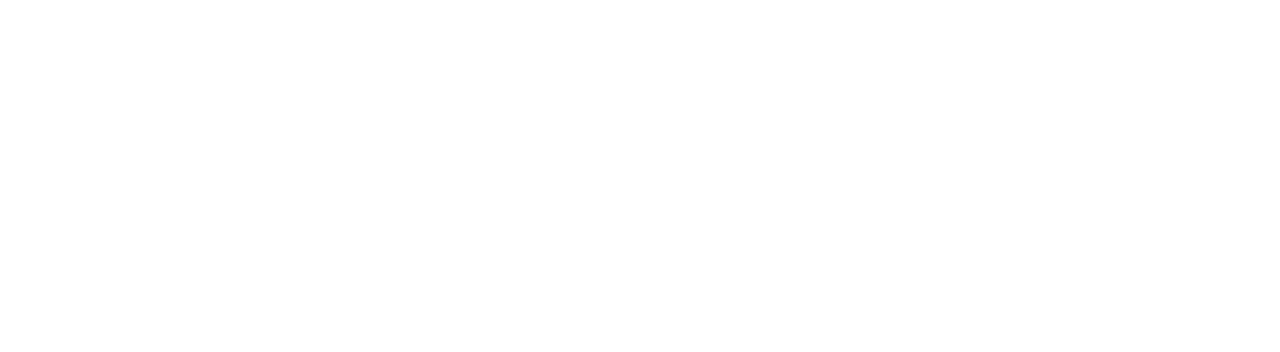
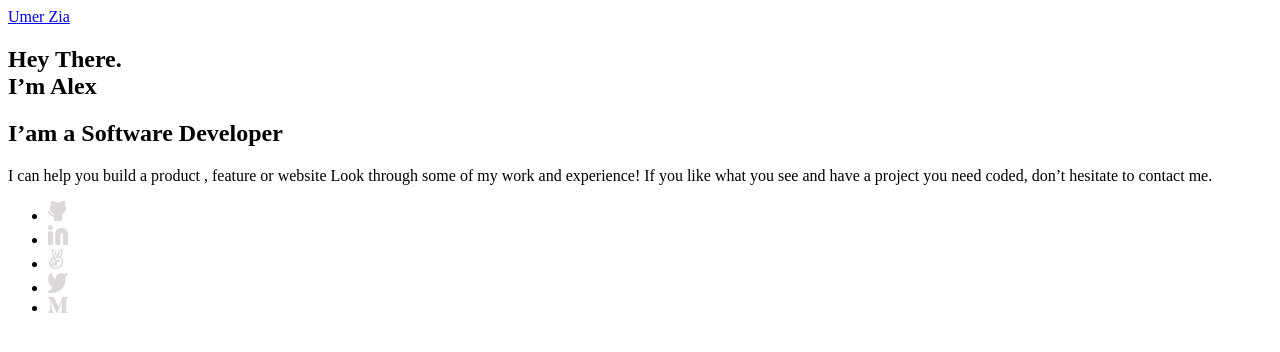
Before and after one commit to UmerZia/Portfolio, a plain HTML site: page index.html in a window 1280 px wide. Drawn offline with Linux system fonts and the light colour scheme.

Commit message:
add html for nav and herosection

```diff
--- a/index.html
+++ b/index.html
@@ -6,5 +6,28 @@
 </head>
 <body>
 
+<!-- Navigation -->
+<nav id="nav">
+    <div class="nav">
+        <a class="nav__logo" href="#">Umer Zia</a>
+        <img class="nav__hamburger" src="img/hamburger.svg" alt="hamburger">
+    </div>
+</nav>
+
+<!-- Header -->
+<section id="hero">
+    <div class="hero">
+        <h1 class="hero__heading">Hey There.<br>I’m Alex</h1>
+        <h2 class="hero__sub-heading">I’am a Software Developer</h2>
+        <p class="hero__desc">I can help you build a product , feature or website Look through some of my work and experience! If you like what you see and have a project you need coded, don’t hesitate to contact me.</p>
+    </div>
+    <ul class="hero__social">
+        <li><a class="hero__social--link" href="#"><img src="img/socials/github.svg" alt="GitHub"></a></li>
+        <li><a class="hero__social--link" href="#"><img src="img/socials/linkedin.svg" alt="Linkedin"></a></li>
+        <li><a class="hero__social--link" href="#"><img src="img/socials/hand-icon.svg" alt="Hand icon"></a></li>
+        <li><a class="hero__social--link" href="#"><img src="img/socials/twitter.svg" alt="Twitter"></a></li>
+        <li><a class="hero__social--link" href="#"><img src="img/socials/m-icon.svg" alt="M icon"></a></li>
+    </ul>
+</section>
 </body>
 </html>
```
Also changed, not shown: img/hamburger.svg (added), img/socials/github.svg (added), img/socials/hand-icon.svg (added), img/socials/linkedin.svg (added), img/socials/m-icon.svg (added), img/socials/twitter.svg (added).
